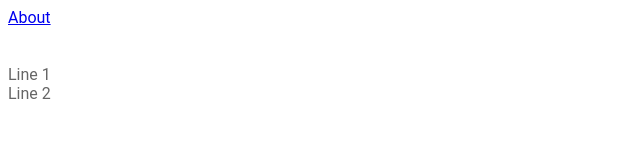
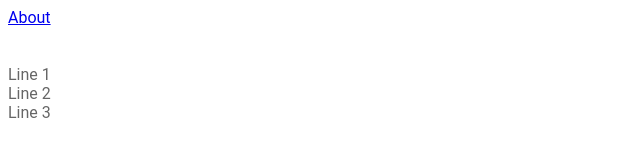
Before and after one commit to softskye/abc, a plain HTML site: page index.html in a window 1280 px wide. Shown: the full height of the page, 0-640 px from the left. Drawn offline with Linux system fonts and the light colour scheme.

Commit message:
Update index.html
Line 3 first added in Dummy branch.

```diff
--- a/index.html
+++ b/index.html
@@ -13,6 +13,7 @@
 <br><br>
 <div id="text1">Line 1</div>
 <div id="text1">Line 2</div>
+<div id="text1">Line 3</div>
 
 
 	</body>
```
